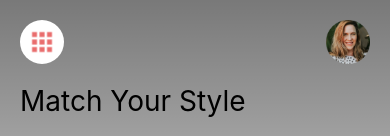
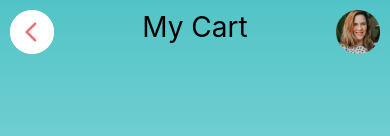
Before and after one commit to tee2490/Test-Demo-App, a React Native app: screen /CART in a window 390 px wide. Shown: the top 136 px of the page. Built offline with nearby package versions, Linux system fonts and the light colour scheme.

Commit message:
Cart Header Component – Header Styles

```diff
--- a/App.js
+++ b/App.js
@@ -10,6 +10,7 @@ import AntDesign from "@expo/vector-icons/AntDesign";
 import MaterialCommunityIcons from "@expo/vector-icons/MaterialCommunityIcons";
 import { createNativeStackNavigator } from "@react-navigation/native-stack";
 import ProductDetailsScreen from "./src/screen/ProductDetailsScreen";
+import CartScreen from "./src/screen/CartScreen";
 
 const isIOS = Platform.OS == "ios";
 const size = 24;
@@ -19,7 +20,6 @@ const Stack = createNativeStackNavigator();
 
 const MyHomeStack = () => {
   return (
-    <SafeAreaView style={{ flex: 1 }}>
     <Stack.Navigator
       screenOptions={{
         headerShown: false,
@@ -29,7 +29,6 @@ const MyHomeStack = () => {
       <Stack.Screen name="HOME" component={HomeScreen} />
       <Stack.Screen name="PRODUCT_DETAILS" component={ProductDetailsScreen} />
     </Stack.Navigator>
-    </SafeAreaView>
   );
 };
 
@@ -37,6 +36,7 @@ const App = () => {
   return (
     <SafeAreaProvider>
       <NavigationContainer>
+        <SafeAreaView style={{ flex: 1 }}>
           <Tab.Navigator
             screenOptions={{
               headerShown: false,
@@ -67,7 +67,7 @@ const App = () => {
             />
             <Tab.Screen
               name="CART"
-            component={HomeScreen}
+              component={CartScreen}
               options={{
                 tabBarIcon: ({ focused, color }) => {
                   return (
@@ -92,6 +92,7 @@ const App = () => {
               }}
             />
           </Tab.Navigator>
+        </SafeAreaView>
       </NavigationContainer>
     </SafeAreaProvider>
   );
--- a/src/components/Header.jsx
+++ b/src/components/Header.jsx
@@ -1,15 +1,38 @@
-import { StyleSheet, Image, View } from "react-native";
+import { Text, TouchableOpacity, StyleSheet, Image, View } from "react-native";
 import React from "react";
+import { useNavigation } from "@react-navigation/native";
 
-const Header = () => {
+const Header = ({ isCart }) => {
+  const navigation = useNavigation();
+
+  const handleBack = () => {
+    navigation.navigate("HOME_STACK");
+  };
+
   return (
     <View style={styles.header}>
       <View style={styles.appDrawerContainer}>
-        <Image
-          source={require("../assets/apps.png")}
-          style={styles.appDrawerIcon}
-        />
+        {isCart ? (
+          <TouchableOpacity
+            style={styles.appDrawerContainer}
+            onPress={handleBack}
+          >
+            <Image
+              source={require("../assets/arrowback.png")}
+              style={styles.appBackIcon}
+            />
+          </TouchableOpacity>
+        ) : (
+          <View style={styles.appDrawerContainer}>
+            <Image
+              source={require("../assets/apps.png")}
+              style={styles.appDrawerIcon}
+            />
+          </View>
+        )}
       </View>
+
+      {isCart ? <Text style={styles.titleText}>My Cart</Text> : null}
       <View>
         <Image
           source={require("../assets/Ellipse2.png")}
@@ -48,4 +71,8 @@ const styles = StyleSheet.create({
     flexDirection: "row",
     justifyContent: "space-between",
   },
+  titleText: {
+    fontSize: 28,
+    color: "#000000",
+  },
 });
--- /dev/null
+++ b/src/screen/CartScreen.jsx
@@ -0,0 +1,35 @@
+import { Platform, StyleSheet, Text, View } from "react-native";
+import React from "react";
+import { LinearGradient } from "expo-linear-gradient";
+import Header from "../components/Header";
+
+const CartScreen = () => {
+  return (
+    <View style={styles.container}>
+      <LinearGradient
+        // Background Linear Gradient
+        colors={["rgba(38, 181, 185, 0.8)", "transparent"]}
+        style={styles.background}
+      />
+      <Header isCart={true} />
+    </View>
+  );
+};
+
+export default CartScreen;
+
+const styles = StyleSheet.create({
+  container: {
+    flex: 1,
+    backgroundColor: "white",
+    //marginTop: Platform.OS == "android" ? 25 : 0,
+    padding: 10,
+  },
+  background: {
+    position: "absolute",
+    left: 0,
+    right: 0,
+    top: 0,
+    height: "100%",
+  },
+});
```
Lines whose indentation alone changed are shown as unchanged.
